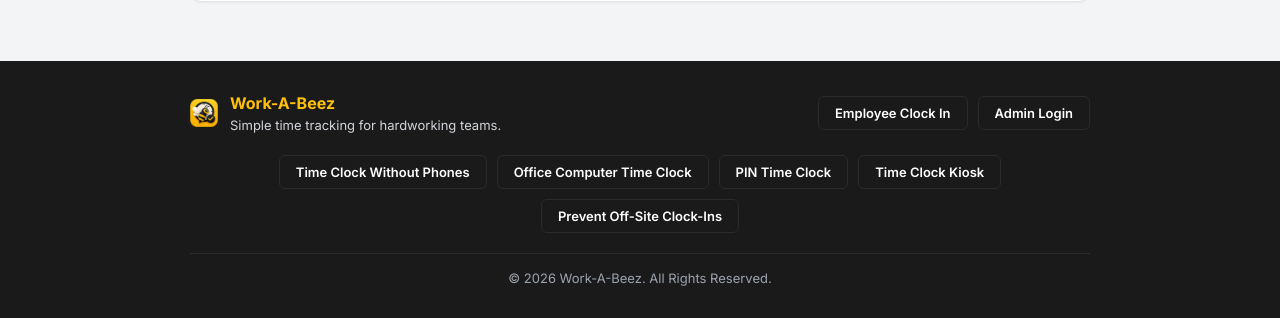
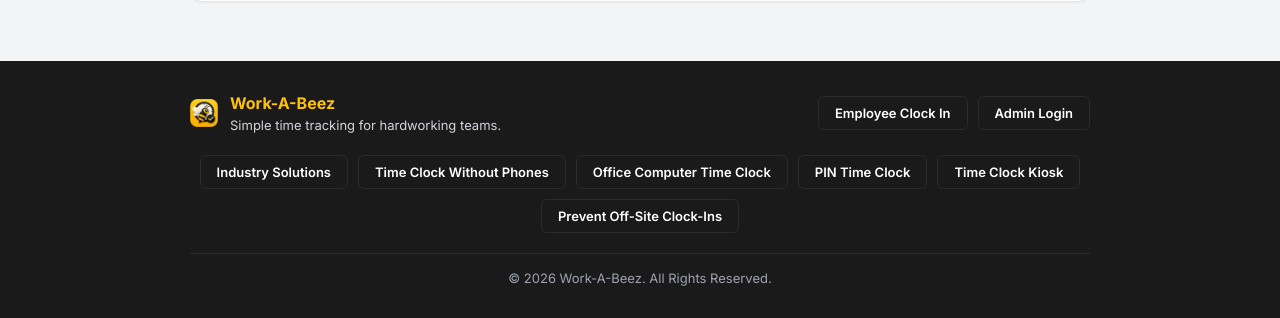
Before and after one commit to LBSconnect/Work-A-Bee, a Flask app: page /docs in a window 1280 px wide. Shown: the part 1134-1452 px from the top of the page. Run offline with Flask 3, Linux system fonts and the light colour scheme; parts of the project's set-up code (start-up, migrations or seed data) failed here and were passed over; some libraries are stand-ins or nearby versions.

Commit message:
feat(seo): link industry solution hub

```diff
--- a/templates/base.html
+++ b/templates/base.html
@@ -48,6 +48,7 @@
       </div>
     </div>
     <div style="max-width:900px;margin:22px auto 0;display:flex;flex-wrap:wrap;gap:10px;justify-content:center;font-size:12px;">
+      <a href="/industries" class="site-footer-btn">Industry Solutions</a>
       <a href="/solutions/employee-time-clock-without-phones" class="site-footer-btn">Time Clock Without Phones</a>
       <a href="/solutions/office-computer-employee-time-clock" class="site-footer-btn">Office Computer Time Clock</a>
       <a href="/solutions/pin-employee-time-clock" class="site-footer-btn">PIN Time Clock</a>
```
